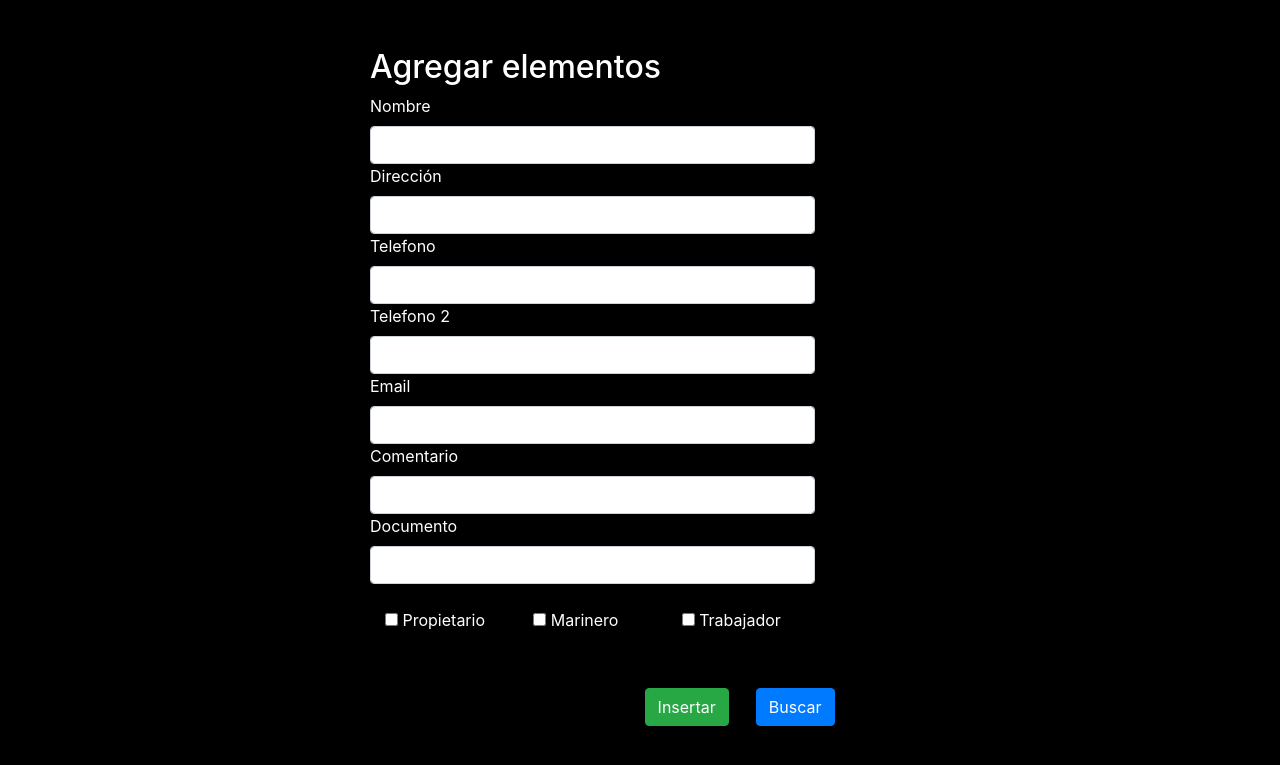
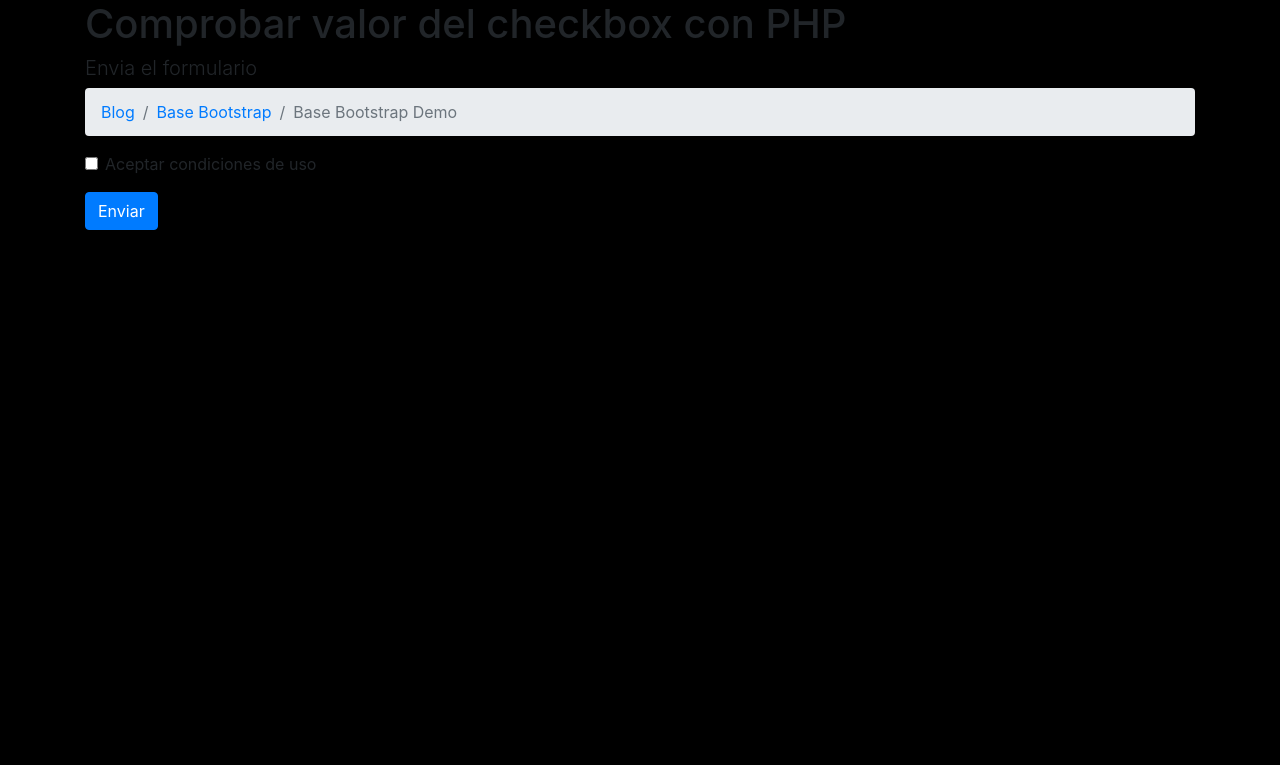
Before and after one commit to dumbocan/hoja_de_trabajo_varadero, a PHP site: page /prueva.php in a window 1280 px wide. Shown: the top 765 px of the page. Run offline with PHP 8.4, Linux system fonts and the light colour scheme.

Commit message:
añadir checkbox a ingresar_datos

```diff
--- a/prueva.php
+++ b/prueva.php
@@ -1,81 +1,27 @@
 <?php
 include("includes/header.php"); ?>
+<div class="container">
+    <h1>Comprobar valor del checkbox con PHP</h1>
+    <h2 class="lead">Envia el formulario</h2>
 
-<div class=" text-white">
-  <div class="container mt-5" >
-    <div class="row">
-      <div class=col-md-3></div>
-        <div class="col-md-5">
-          <h2> Agregar elementos </h2>
-          <form method="POST" action="confirmar_ingreso.php">
-            <div class="form-group">
-              <label>Nombre</label>
-                <input type="text" class="form-control" name="nombre" id="nombre" >
-              <label>Dirección</label>
-                <input type="text" class="form-control" name="direccion" id="direccion" >
-              <label>Telefono</label>
-                <input type="telephone" class="form-control" name="telefono1" id="telefono1">
-              <label>Telefono 2</label>
-                <input type="telephone" class="form-control" name="telefono2" id="telefono2">
-              <label>Email</label>
-                <input type="email" class="form-control" name="email" id="email">
-              <label>Comentario</label>
-                <input type="text" class="form-control" name="comentario" id="comentario">
-              <label>Documento</label>
-                <input type="text" class="form-control" name="documento" id="documento">
-              <div class="container mt-4">
-              	<div class="row">
-              <div class="col-md-4">
+    <nav aria-label="breadcrumb">
+        <ol class="breadcrumb">
+          <li class="breadcrumb-item"><a href="https://www.jose-aguilar.com/blog/">Blog</a></li>
+          <li class="breadcrumb-item"><a href="#">Base Bootstrap</a></li>
+          <li class="breadcrumb-item active">Base Bootstrap Demo</li>
+        </ol>
+    </nav>
 
-<div class="checkbox">
-    <label>
-      <input type="checkbox"> Propietario
-    </label>
-  </div>
-              </div>
-              <div class="col-md-4">
-              <div class="checkbox">
-    <label>
-      <input type="checkbox"> Marinero
-    </label>
-  </div>
-              </div>
-
-              <div class="col-md-4">
-              	<div class="checkbox">
-    <label>
-      <input type="checkbox"> Trabajador
-    </label>
-  </div>
-              </div>
-              </div>
-          	</div>
-              <div class="container mt-5">
-
-                <div class="row">
-                <div class="col-md-7"> 	</div>
-                <div class="col-md-3">
-                	<button type="submit" class="btn btn-success" name="insertar_btn">Insertar</button>
-            	</div>
-            	<div class="col-md-2">
-
-                	<a href="inicio3.php" class="btn btn-primary" name="buscar_btn">Buscar</a>
+<div class="row">
+        <div id="content" class="col-lg-12">
+                        <form action="index.php" method="post">
+                <div class="form-group form-check">
+                    <input type="checkbox" class="form-check-input" id="conditions" name="conditions" value="1">
+                    <label class="form-check-label" for="exampleCheck1">Aceptar condiciones de uso</label>
                 </div>
-                </div>
-              </div>
-            </div>
-          </form>
+                <input type="submit" class="btn btn-primary" name="sendForm" value="Enviar"/>
+            </form>
         </div>
-      </div>
     </div>
-  </div>
-
-
-
-
-
-
-
-
-
+ </div>
 <?php include("includes/footer.php"); ?>
```
Also changed, not shown: ingresar_datos.php (+38 -7 lines).
